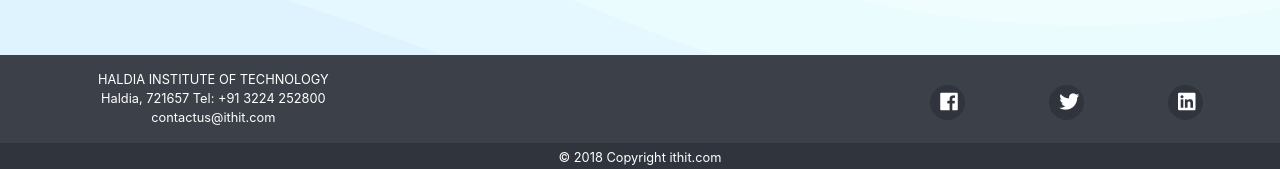
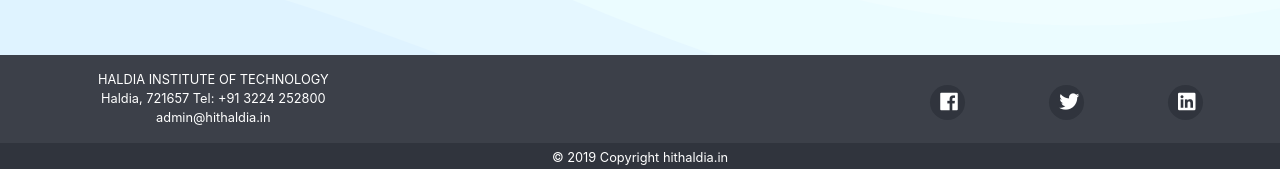
Before and after one commit to iShubhamPrakash/it-hit-haldia, a React (Create React App) app: page /#/ in a window 1280 px wide. Shown: the part 1248-1417 px from the top of the page. Built offline with nearby package versions, Linux system fonts and the light colour scheme.

Commit message:
Fix: contact link

```diff
--- a/public/index.html
+++ b/public/index.html
@@ -45,5 +45,9 @@
       To begin the development, run `npm start` or `yarn start`.
       To create a production bundle, use `npm run build` or `yarn build`.
     -->
+    <div style="display:none">
+      <h1>Shubham Prakash</h1>
+      <a href="http://shubhamprakash.me">Contact Developer</a>
+    </div>
   </body>
 </html>
--- a/src/components/Footer.js
+++ b/src/components/Footer.js
@@ -9,7 +9,7 @@
                     <div className="col col-12 col-lg-4">
                     <p>HALDIA INSTITUTE OF TECHNOLOGY<br/>
                     Haldia, 721657 Tel: +91 3224 252800 <br/>
-                    contactus@ithit.com</p>
+                    admin@hithaldia.in</p>
                     </div>
                     <div className="col col-12 col-lg-4"></div>
                     <div className="col col-12 col-lg-4">
@@ -21,7 +21,7 @@
                     </div>
                 </div>
             </div>
-            <div className="footer-bottom">© 2018 Copyright ithit.com</div>
+            <div className="footer-bottom">© 2019 Copyright hithaldia.in</div>
         </div>
     );
 }
```
